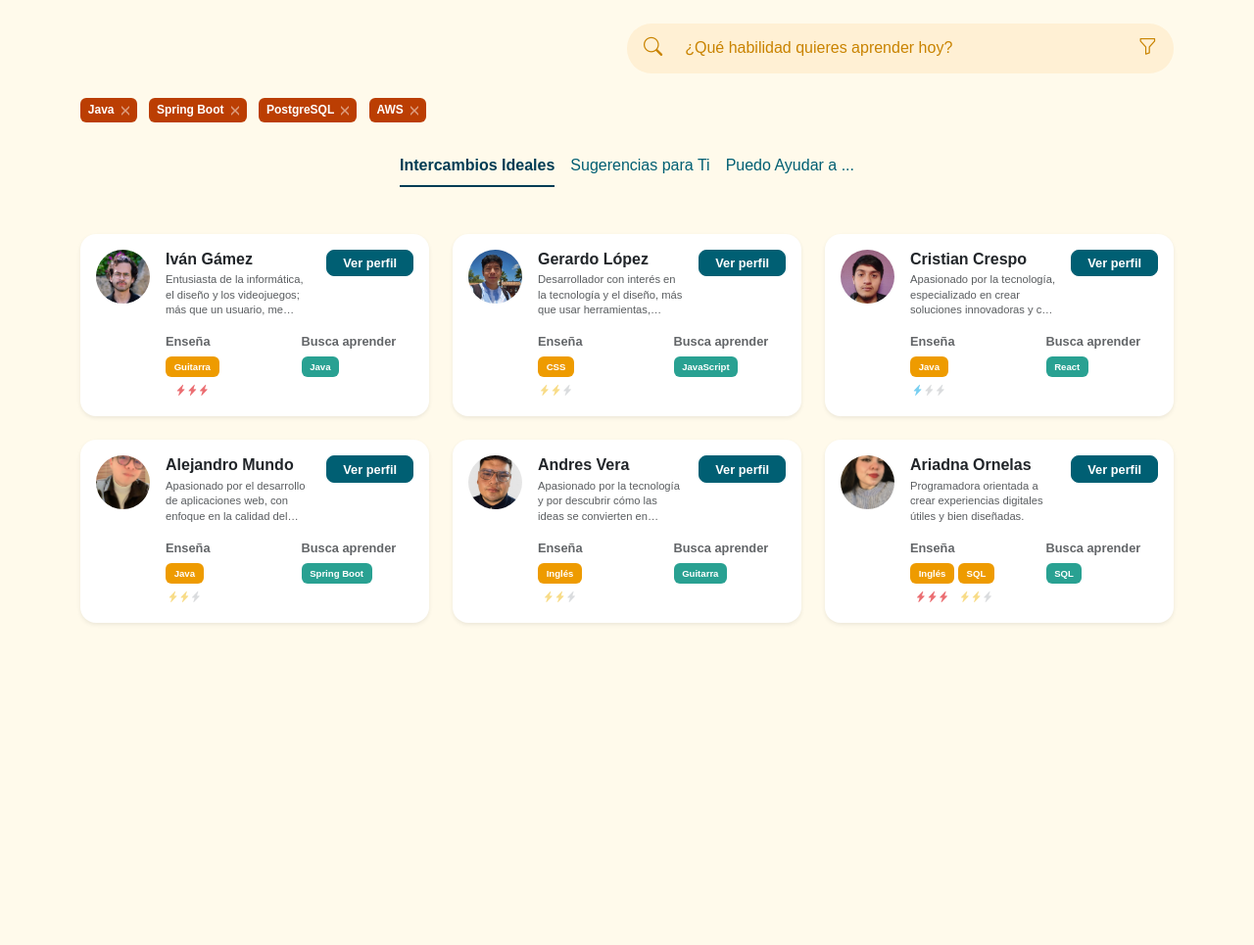
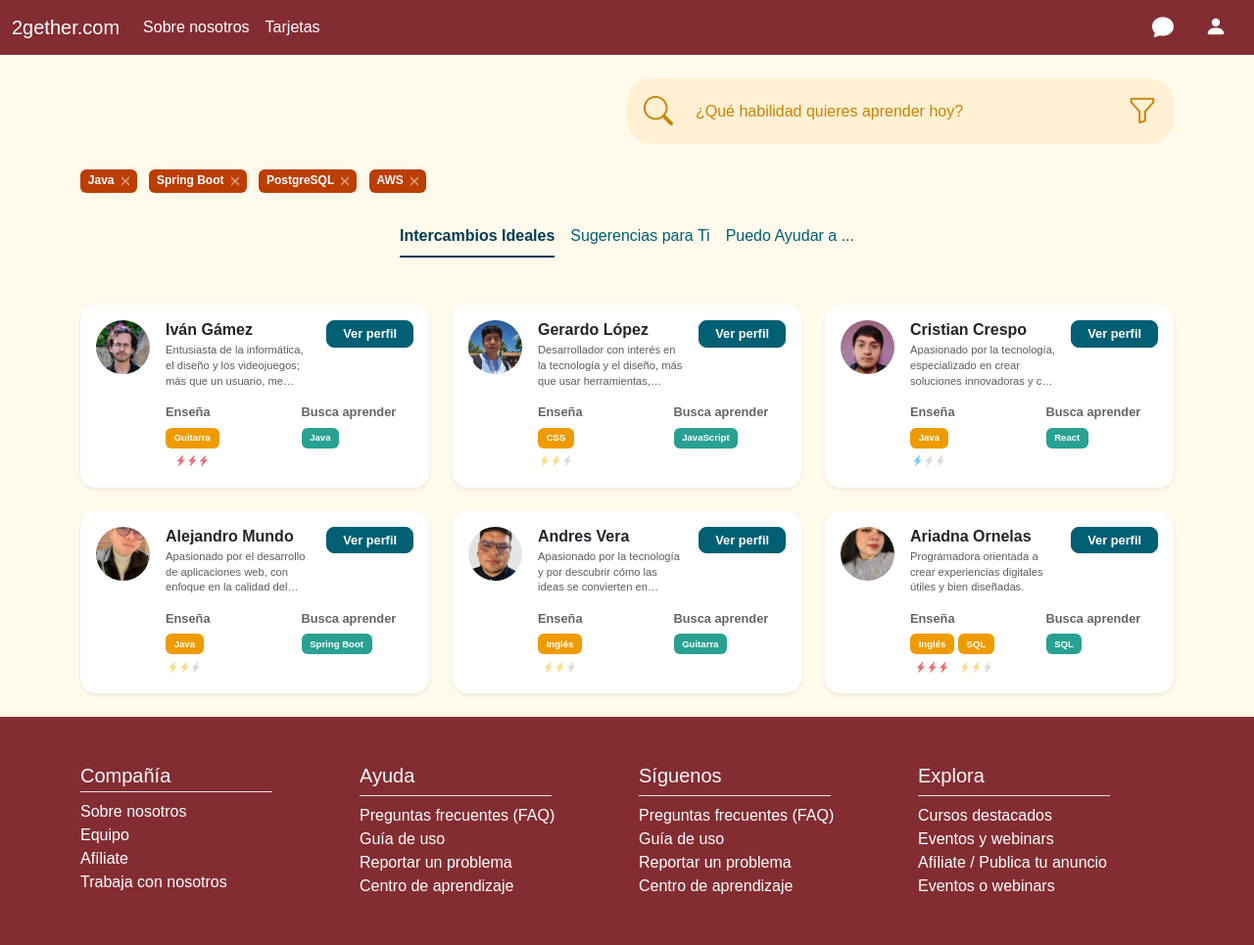
Before and after one commit to IvanGamezAlvarez/2gether, a website built with Vite: page src/pages/dashboard/dashboard.html in a window 1280 px wide. Shown: the whole page at 98% size. Before the commit the page ends 800 px from the top, so only its background shows below. Built offline with nearby package versions, Linux system fonts and the light colour scheme.

Commit message:
feat: implement shared navbar and footer components

```diff
--- a/src/pages/dashboard/dashboard.css
+++ b/src/pages/dashboard/dashboard.css
@@ -130,7 +130,7 @@ body {
 }
 
 .level-icons .bi {
-  font-size: 0.7rem;
+  font-size: 0.7rem !important;
   margin: 0 0.2px;
 }
 
--- a/src/pages/dashboard/dashboard.html
+++ b/src/pages/dashboard/dashboard.html
@@ -10,7 +10,9 @@
 </head>
 <body>
   <main>
-
+    <header>
+      <div id="navbar"></div>
+    </header>
     <div class="container mt-4">
       <div class="col-12 col-md-6 ms-auto mb-4">
         <div class="input-group custom-search-bar">
@@ -77,6 +79,7 @@
       </div>
     </div>
   </main>
+  <footer id="foot-bar"></footer>
   <script type="module" src="dashboard.js"></script>
   <script src="https://cdn.jsdelivr.net/npm/bootstrap@5.3.8/dist/js/bootstrap.bundle.min.js" integrity="sha384-FKyoEForCGlyvwx9Hj09JcYn3nv7wiPVlz7YYwJrWVcXK/BmnVDxM+D2scQbITxI" crossorigin="anonymous"></script>
 </body>
--- a/src/pages/dashboard/dashboard.js
+++ b/src/pages/dashboard/dashboard.js
@@ -1,3 +1,4 @@
+import { addElements } from "/src/common/navElements.js";
 import { fetchSuggestions, fetchIdealExchanges, fetchHelpOpportunities } from './api.js';
 
 function getLevelIcons(level) {
@@ -116,3 +117,5 @@ document.addEventListener("DOMContentLoaded", async () => {
     console.error("Error al cargar los datos del dashboard:", error);
   }
 });
+
+addElements();
```
